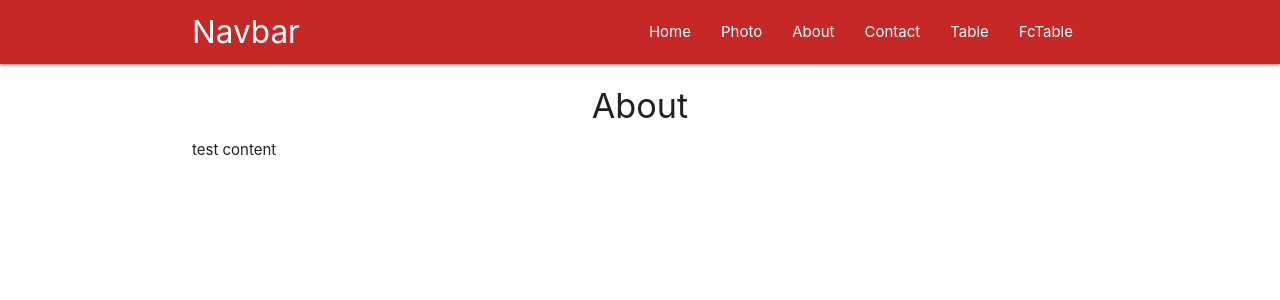
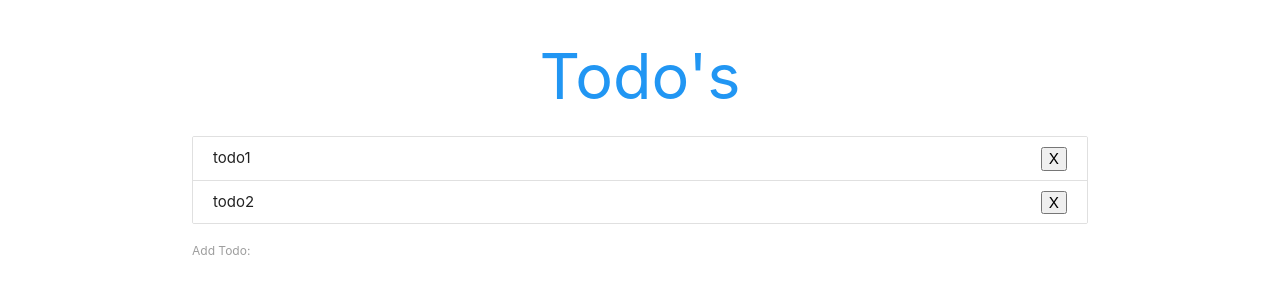
Before and after one commit to benpaiboon/react-todo2, a React (Create React App) app: page /about in a window 1280 px wide. Shown: the top 300 px of the page. Built offline with nearby package versions, Linux system fonts and the light colour scheme.

Commit message:
todo reset state from parent example

```diff
--- a/src/AddTodo.js
+++ b/src/AddTodo.js
@@ -1,27 +1,26 @@
 import React, { Component } from 'react';
 
 class AddTodo extends Component {
-  state ={
-    content: ''
-  }
-  handleChange = (e) => {
-    this.setState({
-      content: e.target.value
-    })
-  }
-  handleSubmit = (e) => {
-    e.preventDefault();
-    this.props.addTodo(this.state);
-    this.refs.todoForm.reset();
-  }
+  // state ={
+  //   content: ''
+  // }
+  // handleChange = (e) => {
+  //   this.setState({
+  //     content: e.target.value
+  //   })
+  // }
+  // handleSubmit = (e) => {
+  //   e.preventDefault();
+  //   this.props.addTodo(this.state);
+  //   this.refs.todoForm.reset();
+  // }
+
   render() {
     return (
-      <div className="AddTodo">
-        <form ref="todoForm" onSubmit={this.handleSubmit}>
-          <label>Add Todo: {this.state.content}</label>
-          <input type="text" onChange={this.handleChange}></input>
-        </form>
-      </div>
+      <form onSubmit={this.props.handleSubmit}>
+        <label>Add Todo: {this.props.allState.content}</label>
+        <input type="text" onChange={this.props.handleChange} value={this.props.allState.content} ></input>
+      </form>
     );
   }
 }
--- a/src/App.js
+++ b/src/App.js
@@ -1,22 +1,24 @@
 import React, { Component } from 'react';
-import { BrowserRouter, Route, Switch } from 'react-router-dom';
-import Navbar from './components/Navbar';
-import Home from './components/Home';
-import Photos from './components/Photos';
-import About from './components/About';
-import Contact from './components/Contact';
-import FcTable from './components/FcTable';
-import Table from './components/Table';
-import Post from './components/Post';;
-// import Todos from './Todos';
-// import AddTodo from './AddTodo';
+// import { BrowserRouter, Route, Switch } from 'react-router-dom';
+// import Navbar from './components/Navbar';
+// import Home from './components/Home';
+// import Photos from './components/Photos';
+// import About from './components/About';
+// import Contact from './components/Contact';
+// import FcTable from './components/FcTable';
+// import Table from './components/Table';
+// import Post from './components/Post';;
+import Todos from './Todos';
+import AddTodo from './AddTodo';
 
 class App extends Component {
+
   state = {
     todos: [
       { id: 1, content: 'todo1' },
       { id: 2, content: 'todo2' }
-    ]
+    ],
+    content: ''
   }
   // deleteTodo = (id) => {
   //   // console.log(id);
@@ -34,27 +36,50 @@ class App extends Component {
   //   let todos = [...this.state.todos, newTodoItem];
   //   this.setState({ todos });
   // }
+
+  handleSubmit = (e) => {
+    e.preventDefault();
+    let todoId = Math.random();
+    let newTodoItem = {
+      id: todoId,
+      content: this.state.content
+    }
+
+    let todos = [...this.state.todos, newTodoItem];
+    this.setState({ todos, content: '' });
+  }
+
+  handleChange = (e) => {
+    this.setState({
+      content: e.target.value
+    })
+  }
+
   render() {
     return (
-      <BrowserRouter>
-        <div className="App">
-          <Navbar />
-          <Switch>
-            <Route exact path='/' component={Home} />
-            <Route path='/photos' component={Photos} />
-            <Route path='/about' component={About} />
-            <Route path='/contact' component={Contact} />
-            <Route path='/table' component={Table} />
-            <Route path='/fctable' component={FcTable} />
-            <Route path='/:post_id' component={Post} />
-          </Switch>
-        </div>
-      </BrowserRouter>
-      // <div className="todos-app container">
-      //   <h1 className="center blue-text">Todo's</h1>
-      //   <Todos todos={this.state.todos} deleteTodo={this.deleteTodo} />
-      //   <AddTodo addTodo={this.addTodo} />
-      // </div>
+      // <BrowserRouter>
+      //   <div className="App">
+      //     <Navbar />
+      //     <Switch>
+      //       <Route exact path='/' component={Home} />
+      //       <Route path='/photos' component={Photos} />
+      //       <Route path='/about' component={About} />
+      //       <Route path='/contact' component={Contact} />
+      //       <Route path='/table' component={Table} />
+      //       <Route path='/fctable' component={FcTable} />
+      //       <Route path='/:post_id' component={Post} />
+      //     </Switch>
+      //   </div>
+      // </BrowserRouter>
+      <div className="todos-app container">
+        <h1 className="center blue-text">Todo's</h1>
+        <Todos todos={this.state.todos} deleteTodo={this.deleteTodo} />
+        <AddTodo
+          handleSubmit={this.handleSubmit}
+          handleChange={this.handleChange}
+          allState={this.state}
+          />
+      </div>
     );
   }
 }
```
